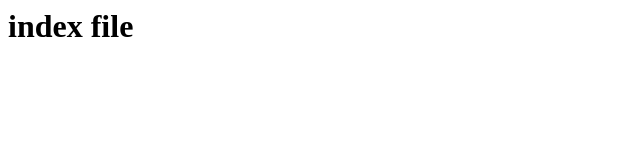
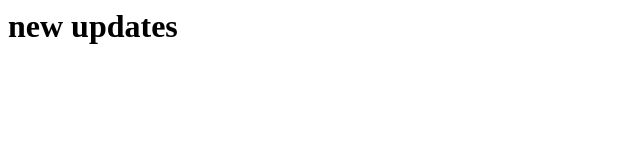
Before and after one commit to CodeBySiya/student_management_system, a plain HTML site: page index.html in a window 1280 px wide. Shown: the whole page, without its empty margins (0-640 px from the left). Drawn offline with Linux system fonts and the light colour scheme.

Commit message:
Initial commit

```diff
--- a/index.html
+++ b/index.html
@@ -1,3 +1,3 @@
 <h1>
-  index file
+  new updates
 </h1>
```
